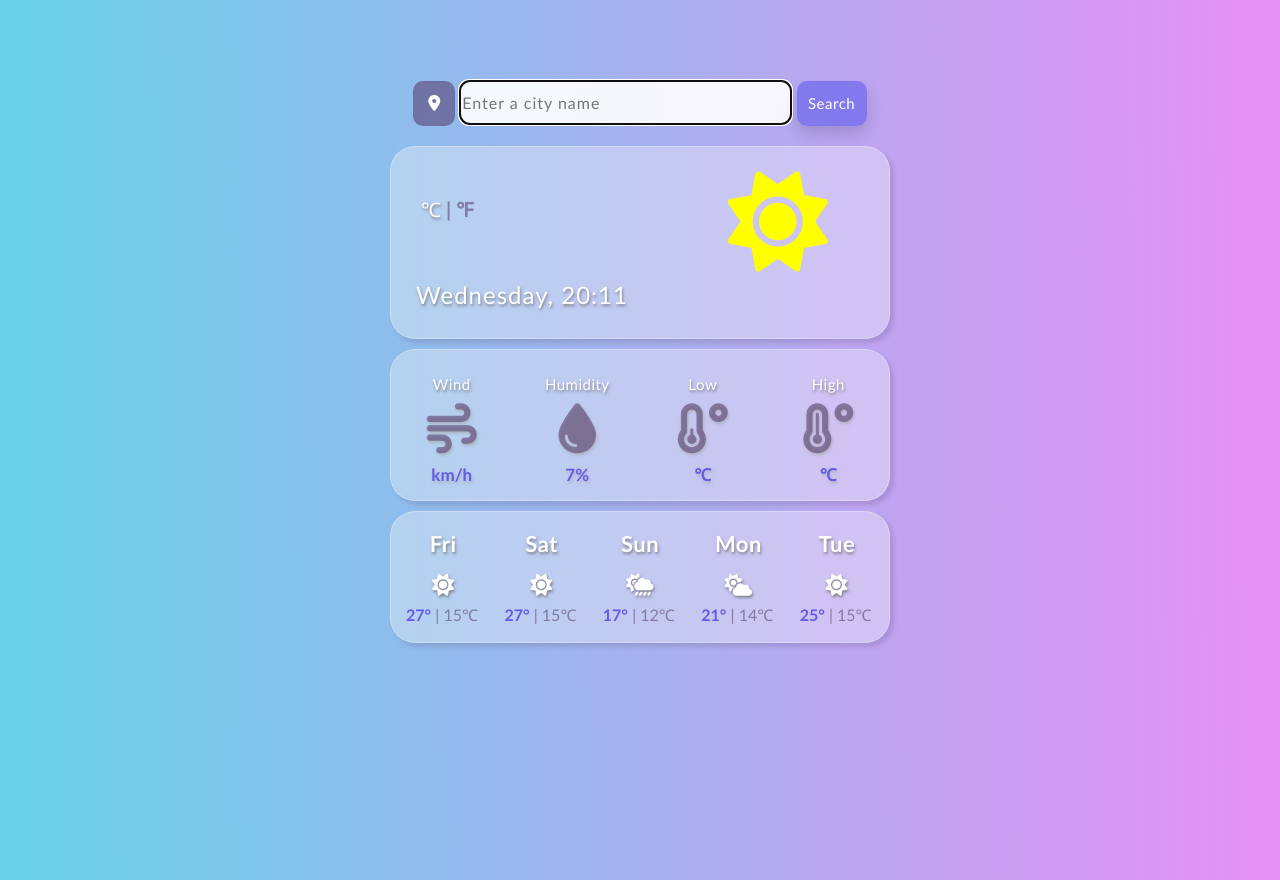
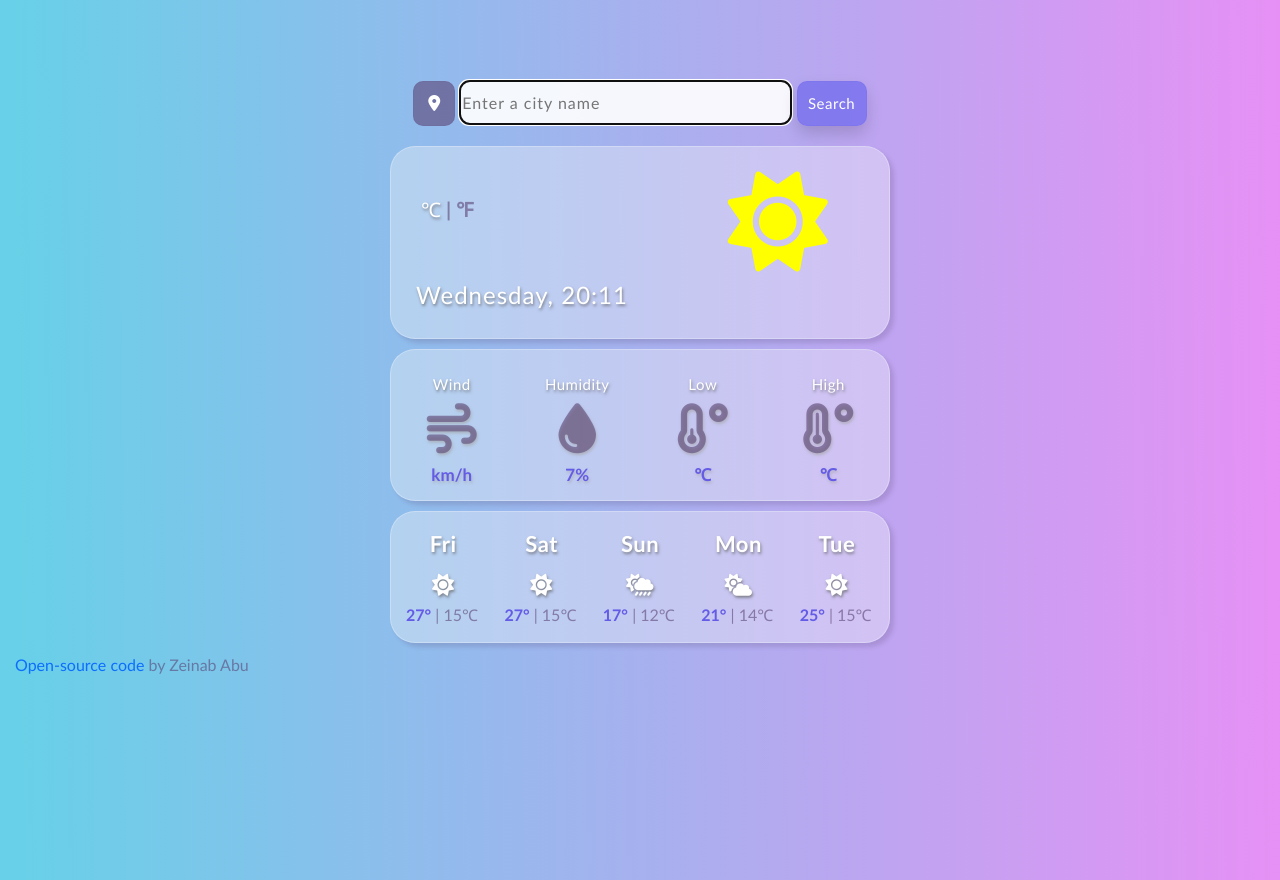
Before and after one commit to Zenny-Aledeh/My-weather-app, a plain HTML site: page index.html in a window 1280 px wide. Drawn offline with nearby package versions, Linux system fonts and the light colour scheme.

Commit message:
added a open source code linking to github

```diff
--- a/index.html
+++ b/index.html
@@ -169,6 +169,14 @@
         </div>
       </div>
     </div>
+    <div class="sourceCode">
+      <p>
+        <a href="https://github.com/Zenny-Aledeh/My-weather-app"
+          >Open-source code</a
+        >
+        by Zeinab Abu
+      </p>
+    </div>
     <script src="index.js"></script>
   </body>
 </html>
--- a/style.css
+++ b/style.css
@@ -266,3 +266,6 @@ i {
 div {
   display: block;
 }
+
+.sourceCode {
+}
```
